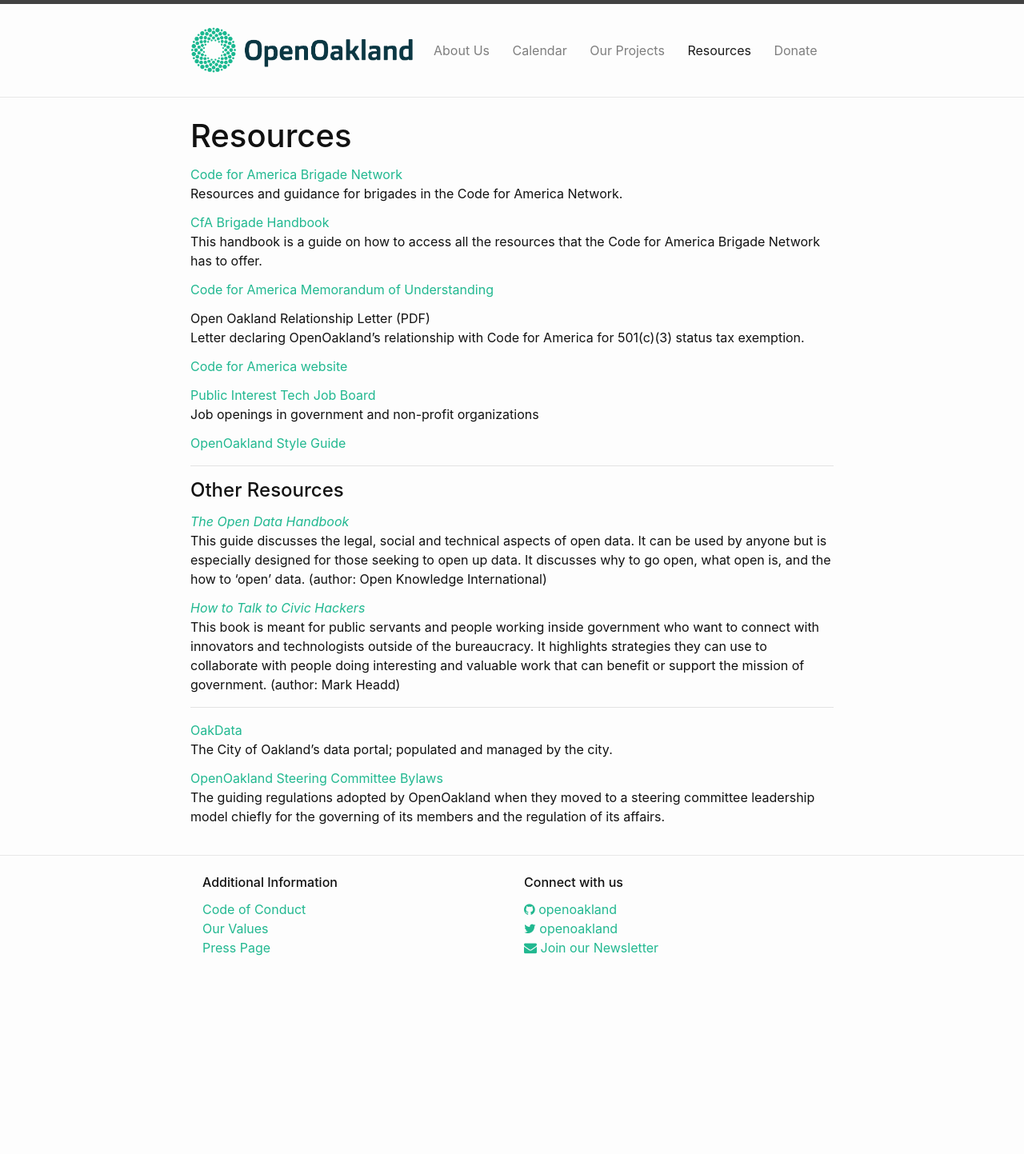
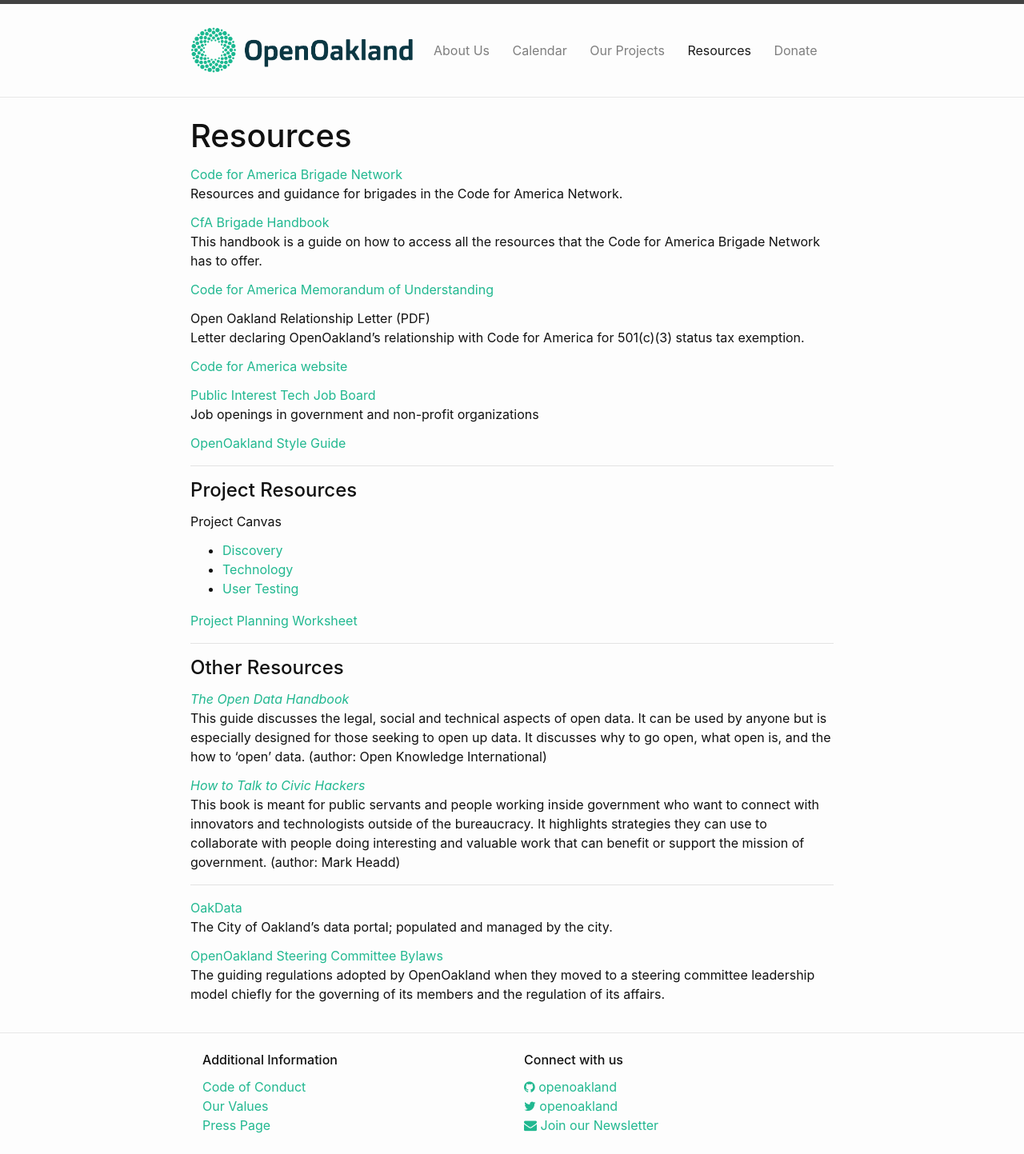
Before and after one commit to openoakland/openoakland.org, a Jekyll site: the page built from src/resources.md, in a window 1280 px wide. Shown: the whole page at 80% size. Built offline with Jekyll 4.4.1, drawn with Linux system fonts in a browser that asks for light colours; before the commit the page ends 1221 px from its top, so only the background shows below that.

Commit message:
add canvas and project planning resources

```diff
--- a/src/resources.md
+++ b/src/resources.md
@@ -25,6 +25,17 @@
 
 ---
 
+#### Project Resources
+
+Project Canvas
+- [Discovery](c4a.me/canvas-discovery)
+- [Technology](c4a.me/canvas-technology)
+- [User Testing](c4a.me/canvas-user-testing)
+
+[Project Planning Worksheet](oakca.us/project-planning)
+
+---
+
 #### Other Resources
 
 [_The Open Data Handbook_](http://opendatahandbook.org)
```
